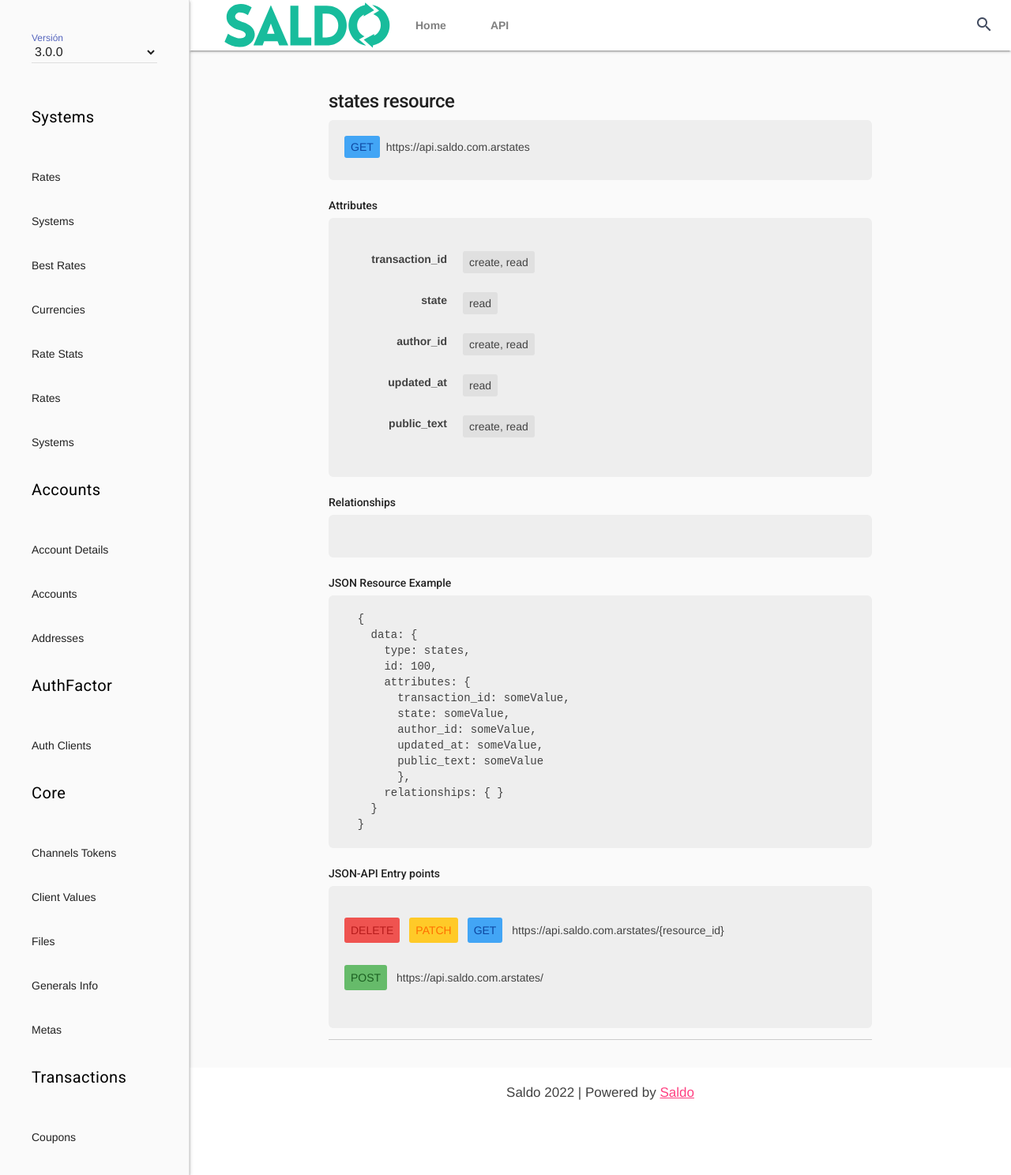
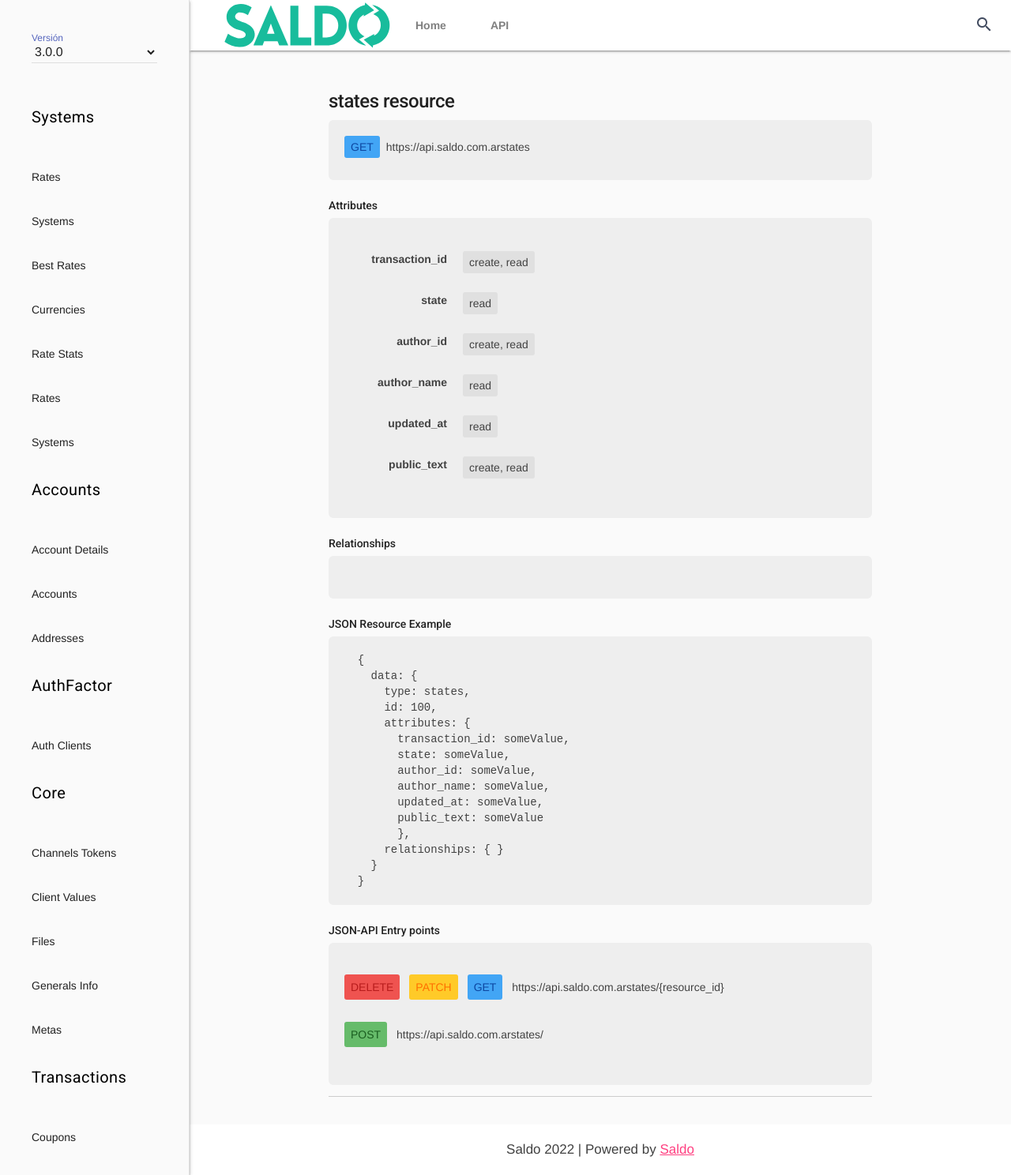
Before and after one commit to reyesoft/dev.saldo.com.ar, a Jekyll site: the page built from _docs/3.0.0/resources/_transactions/states.md, in a window 1280 px wide. Shown: the whole page at 79% size. Built offline with Jekyll 4.4.1, drawn with Linux system fonts in a browser that asks for light colours; nearby versions of some CDN libraries.

Commit message:
from BB pipeline

```diff
--- a/_docs/3.0.0/resources/_transactions/states.md
+++ b/_docs/3.0.0/resources/_transactions/states.md
@@ -19,6 +19,10 @@ attributes:
     crud: 'create, read'
     sortable: 'true'
   -
+    name: author_name
+    crud: read
+    sortable: 'true'
+  -
     name: updated_at
     crud: read
     sortable: 'true'
```
